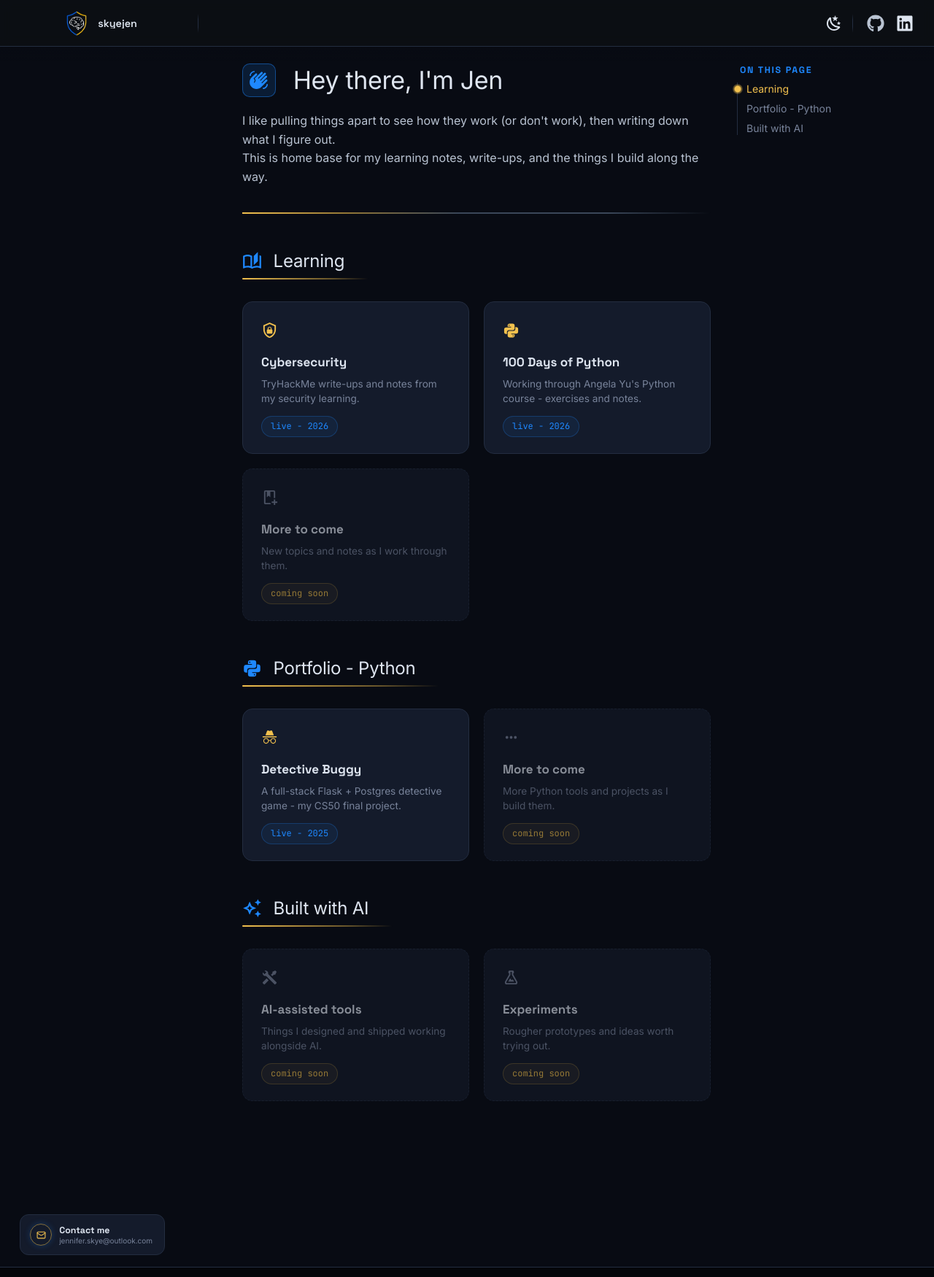
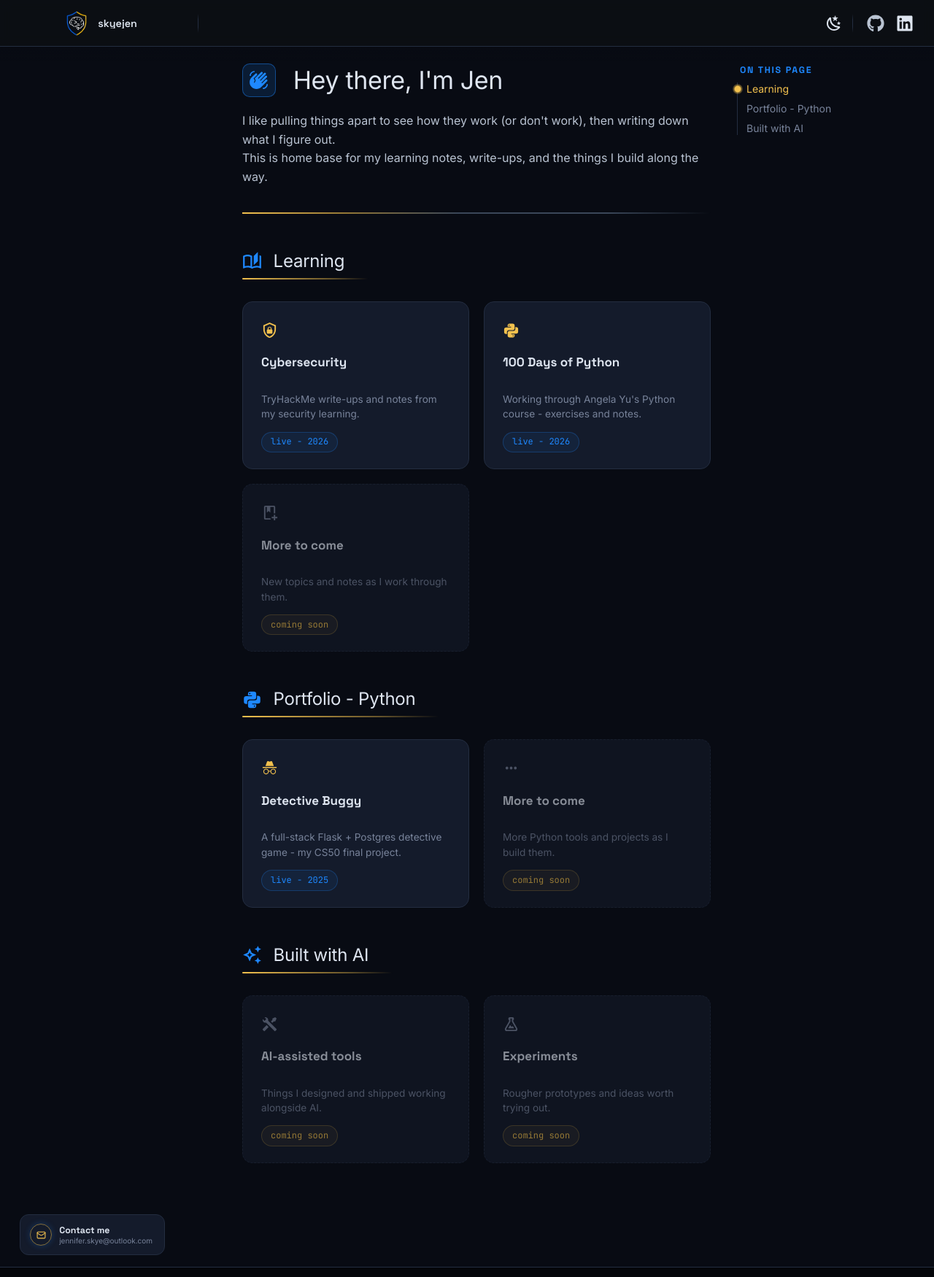
Before and after one commit to skyejen/skyejen.github.io, an MkDocs documentation site: the page built from docs/index.md, in a window 1280 px wide. Shown: the whole page at 73% size. Built offline with MkDocs 1.6.1 and Material for MkDocs 9.7.7, drawn with Linux system fonts in a browser that asks for light colours.

Commit message:
feat: add 404 page

```diff
--- a/docs/stylesheets/extra.css
+++ b/docs/stylesheets/extra.css
@@ -975,11 +975,13 @@ body,
   font-size: 0.85rem;
   line-height: 1.25;
   margin-bottom: 0.4rem;
-  /* natural height (1–2 lines); chips stay bottom-aligned via margin-top:auto */
+  /* always reserve two lines so 1-line and 2-line titles give the same card
+     height (clamped with an ellipsis beyond two) */
   display: -webkit-box;
   -webkit-line-clamp: 2;
   -webkit-box-orient: vertical;
   overflow: hidden;
+  min-height: 2.5em;   /* 2 lines x 1.25 line-height */
 }
 .sj-card:hover .sj-card-title {
   color: var(--sj-gold);
@@ -993,7 +995,7 @@ body,
   -webkit-line-clamp: 2;
   -webkit-box-orient: vertical;
   overflow: hidden;
-  min-height: 2.04em;
+  min-height: 3em;   /* 2 lines x 1.5 line-height — always reserve two lines */
   margin-bottom: 0.7rem;
 }
 .sj-card .sj-card-meta {
--- /dev/null
+++ b/overrides/404.html
@@ -0,0 +1,19 @@
+{% extends "main.html" %}
+
+{#- Custom themed 404. Renders inside the md-typeset article, so the h1 picks up
+    the normal main-header style (inline icon gets the blue icon-box). -#}
+{% block content %}
+  <h1><span class="twemoji">{% include ".icons/material/paw.svg" %}</span> Page not found</h1>
+
+  <p class="sj-lead">Lost the trail?</p>
+
+  <p>This page doesn't exist - it may have moved, or maybe it never did. No harm done.</p>
+
+  <hr>
+
+  <p>
+    <a class="sj-back" href="{{ config.site_url }}/">
+      <span class="twemoji">{% include ".icons/material/arrow-left.svg" %}</span> Back to home
+    </a>
+  </p>
+{% endblock %}
--- a/overrides/main.html
+++ b/overrides/main.html
@@ -10,6 +10,18 @@
       document.documentElement.classList.add("sj-night");
     }
   </script>
+
+  {#- Open Graph / social share preview (rich link cards in Slack, LinkedIn, etc.) -#}
+  <meta property="og:type" content="website">
+  <meta property="og:site_name" content="{{ config.site_name }}">
+  <meta property="og:title" content="{% if page and page.title and not page.is_homepage %}{{ page.title }} — {{ config.site_name }}{% else %}{{ config.site_name }}{% endif %}">
+  <meta property="og:description" content="{{ config.site_description }}">
+  <meta property="og:image" content="https://skyejen.github.io/images/main-v2-1.png">
+  <meta property="og:url" content="{% if page and page.canonical_url %}{{ page.canonical_url }}{% else %}{{ config.site_url }}{% endif %}">
+  <meta name="twitter:card" content="summary">
+  <meta name="twitter:title" content="{% if page and page.title and not page.is_homepage %}{{ page.title }} — {{ config.site_name }}{% else %}{{ config.site_name }}{% endif %}">
+  <meta name="twitter:description" content="{{ config.site_description }}">
+  <meta name="twitter:image" content="https://skyejen.github.io/images/main-v2-1.png">
 {% endblock %}
 
 {% block site_nav %}
```
Also changed, not shown: 1 other file.
